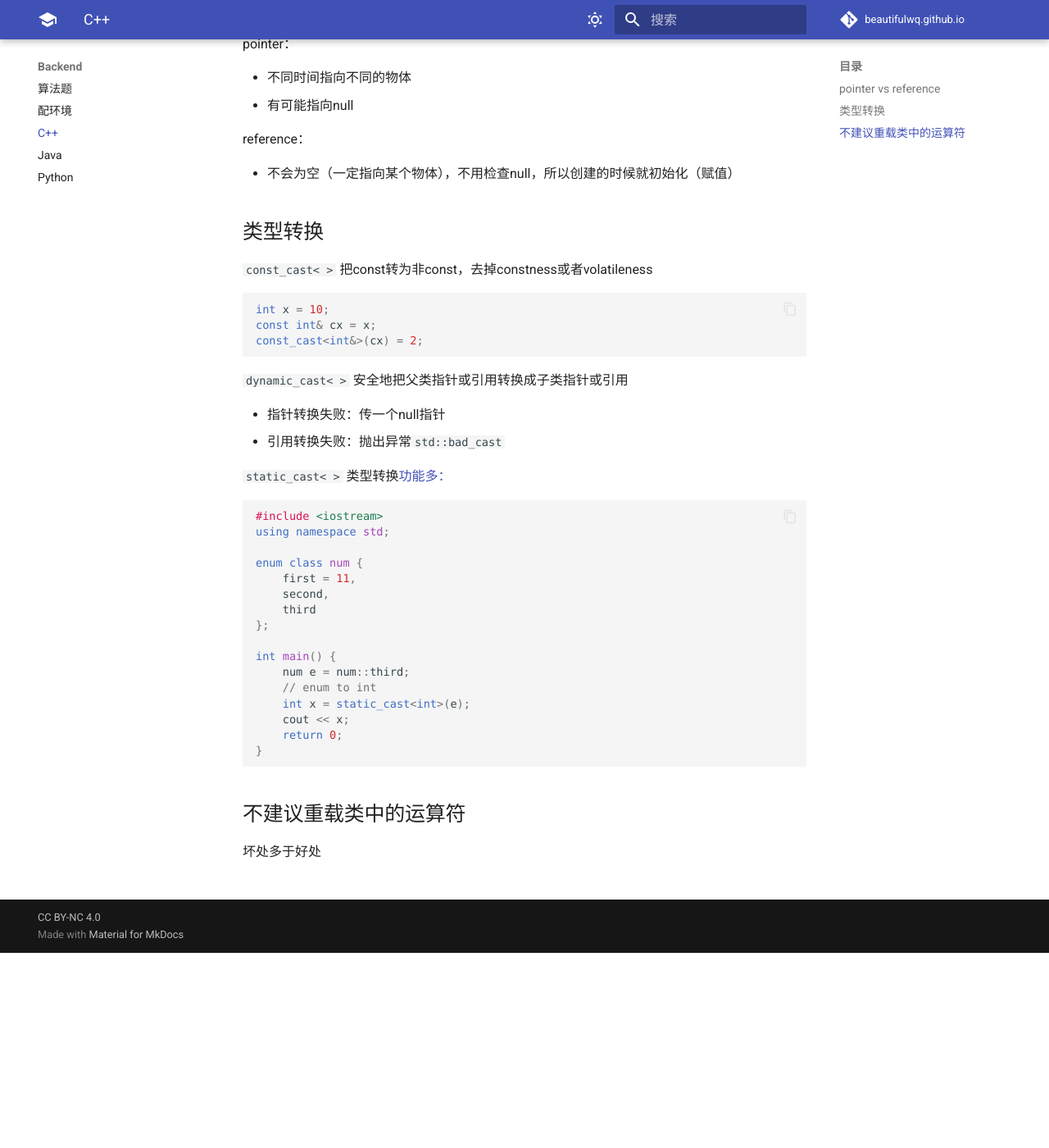
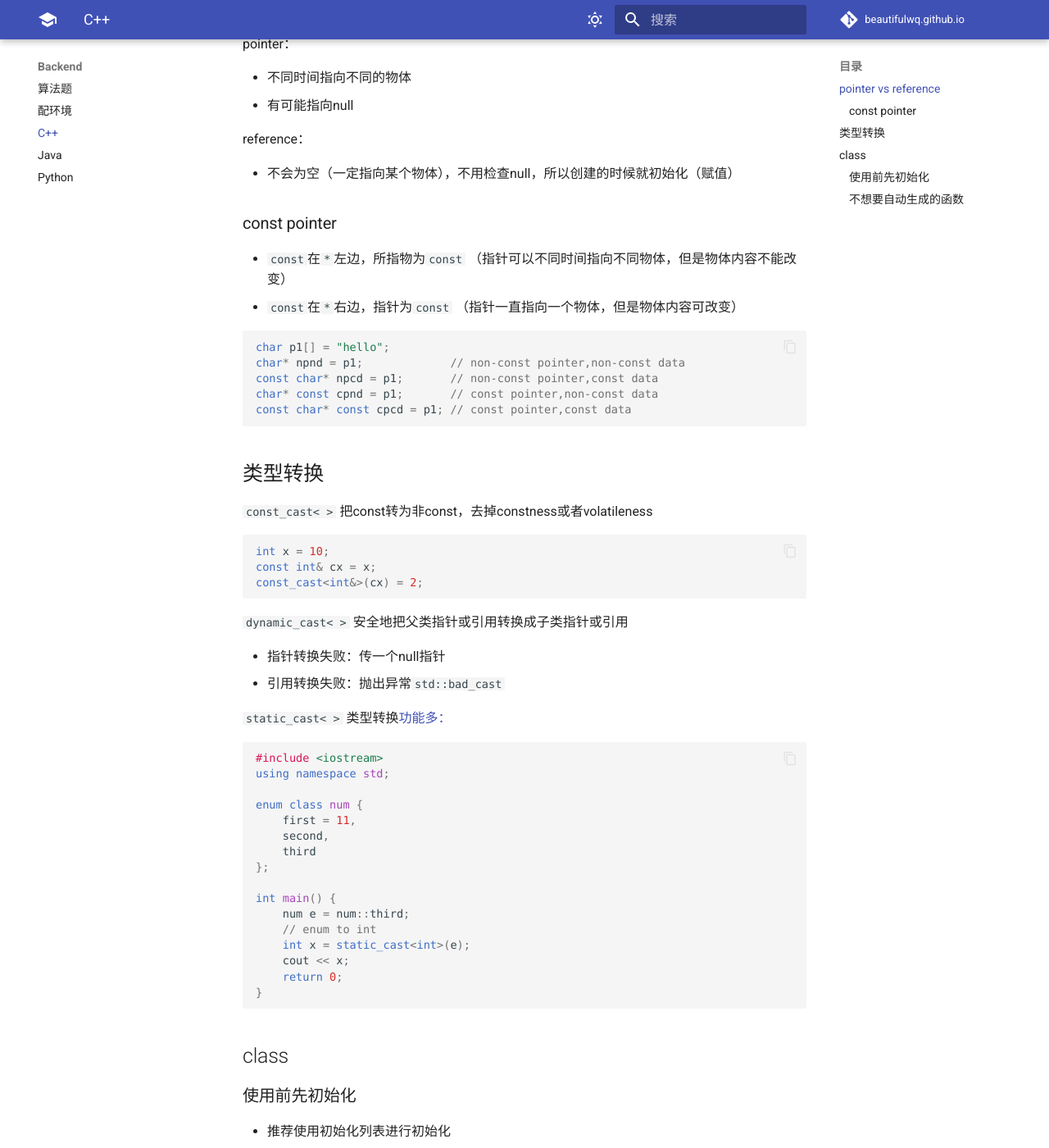
Before and after one commit to edwardwq301/wqtech, an MkDocs documentation site: the page built from docs/backend/effectivecpp.md, in a window 1280 px wide and 1400 px high, scrolled down 238 px. Shown: the whole window at 82% size. Built offline with MkDocs 1.6.1 and Material for MkDocs 9.7.7, drawn with Linux system fonts in a browser that asks for light colours; some web fonts are replaced; comment, search, counter and statistics services are not loaded; some of the changed text lies outside the part shown.

Commit message:
effectivecpp: add class part

````diff
--- a/docs/backend/effectivecpp.md
+++ b/docs/backend/effectivecpp.md
@@ -7,6 +7,20 @@
 reference：
 
 - 不会为空（一定指向某个物体），不用检查null，所以创建的时候就初始化（赋值）
+
+### const pointer
+
+- `const`在`*`左边，所指物为`const` （指针可以不同时间指向不同物体，但是物体内容不能改变）
+- `const`在`*`右边，指针为`const` （指针一直指向一个物体，但是物体内容可改变）
+
+
+```cpp
+char p1[] = "hello";
+char* npnd = p1;             // non-const pointer,non-const data
+const char* npcd = p1;       // non-const pointer,const data
+char* const cpnd = p1;       // const pointer,non-const data
+const char* const cpcd = p1; // const pointer,const data
+```
 
 ## 类型转换
 `const_cast< >` 把const转为非const，去掉constness或者volatileness
@@ -43,5 +57,21 @@
 }
 ```
 
-## 不建议重载类中的运算符
-坏处多于好处
+## class
+### 使用前先初始化
+
+- 推荐使用初始化列表进行初始化
+- 不在构造函数内进行赋值（来提升效率）
+- 初始化列表的顺序和声明顺序相同（编译器给先声明的进行初始化）
+
+### 不想要自动生成的函数
+假如不想要编译器自动产生的**copy构造函数和copy assignment操作符**可以这么做：
+
+- 将函数声明为`private`并且不实现
+- 或者将他的父类的函数声明为`private`并使用`private`继承
+
+| 基类成员  | 公有派生  | 私有派生  | 保护派生  |
+| :-------: | :-------: | :-------: | :-------: |
+|  private  | unvisited | unvisited | unvisited |
+| protected | protected |  private  | protected |
+|  public   |  public   |  private  | protected |
````
